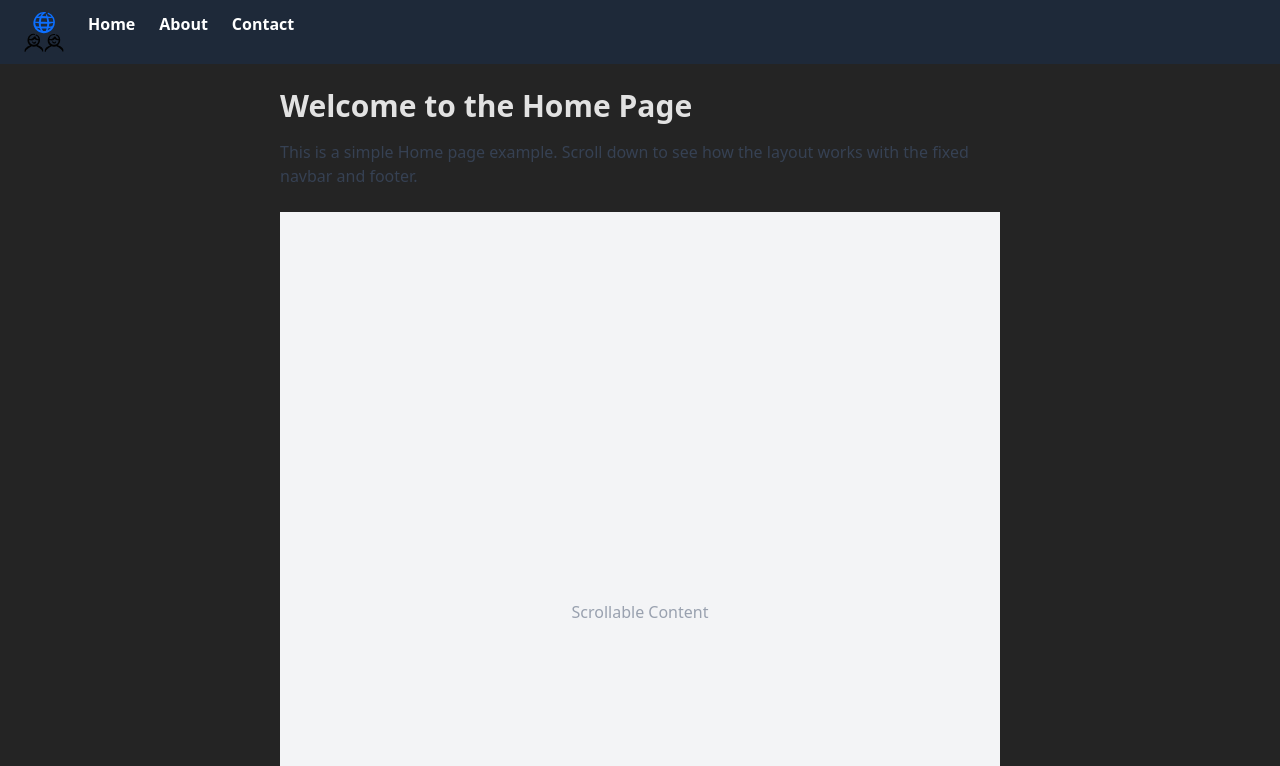
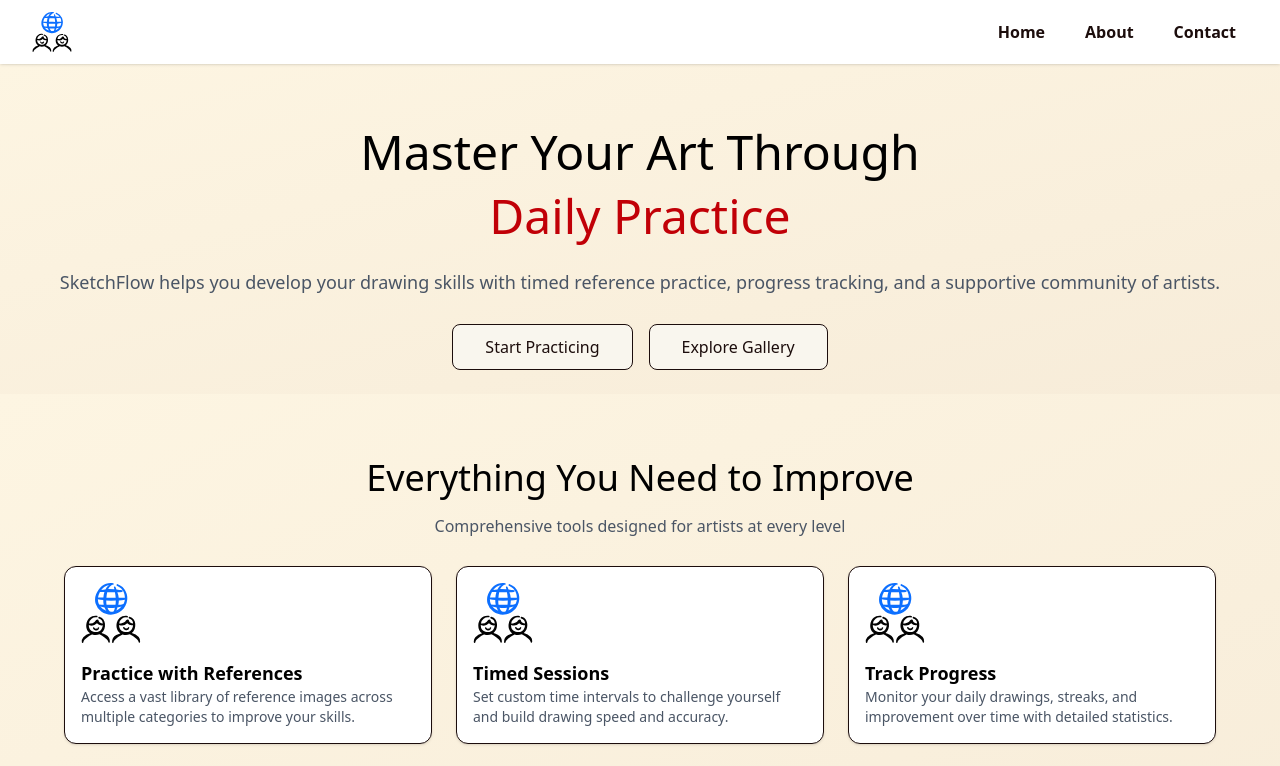
Before and after one commit to arz-main/TheSocialSite, a React (Vite) app in the folder frontend/: page / in a window 1280 px wide. Shown: the top 766 px of the page. Built offline with nearby package versions, Linux system fonts and the light colour scheme.

Commit message:
am incercat sa adaug teme (tot nu stiu cum) si am refacut pagina "Home"

```diff
--- a/frontend/src/components/layout/Footer.tsx
+++ b/frontend/src/components/layout/Footer.tsx
@@ -1,17 +1,13 @@
-// src/components/layout/Footer.tsx
 import { Link } from "react-router-dom";
 
 const Footer = () => {
     return (
         <footer className="w-full bg-gray-800 text-white mt-12">
-            {/* Site map links */}
             <div className="flex justify-center space-x-6 py-2">
                 <Link to="/" className="hover:underline text-xs text-gray-300">Home</Link>
                 <Link to="/about" className="hover:underline text-xs text-gray-300">About</Link>
                 <Link to="/contact" className="hover:underline text-xs text-gray-300">Contact</Link>
             </div>
-
-            {/* Year / copyright */}
             <div className="text-center text-gray-400 text-[10px] pb-2">
                 &copy; {new Date().getFullYear()} TheSocialSite
             </div>
--- a/frontend/src/components/layout/Navbar.tsx
+++ b/frontend/src/components/layout/Navbar.tsx
@@ -3,12 +3,12 @@ import ReactLogo from '../../assets/world_logo.svg';
 
 const Navbar = () => {
 	return (
-		<nav className="fixed top-0 left-0 w-full h-16 bg-gray-800 text-white flex items-center px-6 z-50">
-			<div className="flex space-x-6">
-				<img src={ReactLogo} alt="React Logo" className="h-10 w-10" />
-				<Link to="/" className="hover:underline font-semibold">Home</Link>
-				<Link to="/about" className="hover:underline font-semibold">About</Link>
-				<Link to="/contact" className="hover:underline font-semibold">Contact</Link>
+		<nav className="shadow fixed top-0 left-0 w-full h-16 bg-white text-text flex items-center justify-between px-8">
+			<img src={ReactLogo} alt="React Logo" className="h-10 w-10" />
+			<div className="flex gap-4">
+				<Link to="/" className="hover:bg-[#fdf5e2] py-2 px-3 rounded-xl border-none font-semibold">Home</Link>
+				<Link to="/about" className="hover:bg-[#fdf5e2]  py-2 px-3 rounded-xl border-none font-semibold">About</Link>
+				<Link to="/contact" className="hover:bg-[#fdf5e2]  py-2 px-3 rounded-xl border-none font-semibold">Contact</Link>
 			</div>
 		</nav>
 	);
--- /dev/null
+++ b/frontend/src/components/ui/Card.tsx
@@ -0,0 +1,24 @@
+type CardProp = {
+	img : string
+	title: string
+	description : string
+}
+
+function Card(props : CardProp){
+	return (
+		<div className="w-full rounded-xl border bg-white p-4 shadow">
+			<img className="w-15 h-15 object-contain mb-4"
+				src={props.img}
+				alt={props.title}
+			/>
+			<h3 className="text-lg text-black font-semibold">
+				{props.title}
+			</h3>
+			<p className="text-sm text-gray-600">
+				{props.description}
+			</p>
+		</div>
+	)
+}
+
+export default Card
--- a/frontend/src/index.css
+++ b/frontend/src/index.css
@@ -5,16 +5,18 @@
 	line-height: 1.5;
 	font-weight: 400;
 
-	color-scheme: light dark;
-	color: rgba(255, 255, 255, 0.87);
-	background-color: #242424;
+	/*
+	Background/light: #EDE4D5
+	Accent/red: #C24A48
+	Text: #1C0D0C
+	*/
+	color-scheme: light;
+	color: #1C0D0C;
+	background-color: #EDE4D5;
+
 
 	font-synthesis: none;
 	text-rendering: optimizeLegibility;
 	-webkit-font-smoothing: antialiased;
 	-moz-osx-font-smoothing: grayscale;
 }
-
-body {
-	margin: 0;
-}
--- a/frontend/src/pages/Home.tsx
+++ b/frontend/src/pages/Home.tsx
@@ -1,14 +1,41 @@
+import Card from "../components/ui/Card"
+import DefaultLogo from "../assets/world_logo.svg"
 const Home = () => {
 	return (
-		<div className="max-w-3xl mx-auto p-6">
-			<h1 className="text-3xl font-bold mb-4">Welcome to the Home Page</h1>
-			<p className="text-gray-700 mb-6">
-				This is a simple Home page example. Scroll down to see how the layout works with the fixed navbar and footer.
-			</p>
-			<div className="h-[800px] bg-gray-100 flex items-center justify-center text-gray-400">
-				Scrollable Content
-			</div>
-		</div>
+		<>
+			<section className="mx-screen w-full flex flex-col items-center gap-3 p-6 bg-gradient-to-br from-[#fdf5e2] to-[#f7ecd9]">
+				<div className="flex flex-col items-center pt-10">
+					<h1 className="text-black text-5xl mb-4">Master Your Art Through</h1>
+					<h1 className="text-red-700 text-5xl mb-4">Daily Practice</h1>
+				</div>
+				<h1 className="text-black text-center text-lg text-gray-600">
+					SketchFlow helps you develop your drawing skills with timed reference practice, progress tracking, and a supportive community of artists.
+				</h1>
+				<div className="flex gap-4 pt-4">
+					<button className="hover:bg-[#C24A48] bg-[#F9F6EE] hover:text-white border rounded-lg py-2.5 px-8">
+						Start Practicing
+					</button>
+					<button className="hover:bg-[#C24A48] bg-[#F9F6EE] hover:text-white border rounded-lg py-2.5 px-8">
+						Explore Gallery
+					</button>
+				</div>
+			</section>
+			<section className="mx-screen w-full flex flex-col items-center gap-3 p-6 bg-gradient-to-br from-[#fdf5e2] to-[#f7ecd9]">
+				<div className="flex flex-col items-center pt-10">
+					<h1 className="text-black text-4xl mb-4">Everything You Need to Improve</h1>
+					<h1 className="text-black text-gray-600 mb-4">Comprehensive tools designed for artists at every level</h1>
+				</div>
+				<div className="grid gap-6 w-full max-w-6xl sm:grid-cols-1 md:grid-cols-2 lg:grid-cols-3">
+					<Card img={DefaultLogo} title="Practice with References" description="Access a vast library of reference images across multiple categories to improve your skills." />
+					<Card img={DefaultLogo} title="Timed Sessions" description="Set custom time intervals to challenge yourself and build drawing speed and accuracy." />
+					<Card img={DefaultLogo} title="Track Progress" description="Monitor your daily drawings, streaks, and improvement over time with detailed statistics." />
+					<Card img={DefaultLogo} title="Earn Badges" description="Unlock achievements and badges as you reach milestones in your artistic journey." />
+					<Card img={DefaultLogo} title="Community" description="Share your work and get inspired by drawings from artists around the world." />
+				</div>
+
+			</section>
+
+		</>
 	);
 };
 
--- /dev/null
+++ b/frontend/src/themes/dark.css
@@ -0,0 +1,5 @@
+[data-theme='dark'] {
+  --color-primary: 74, 222, 128; /* example emerald-400 */
+  --color-text-default: 229, 231, 235; /* example gray-200 */
+  --color-background-default: 31, 41, 55; /* gray-800 */
+}
--- /dev/null
+++ b/frontend/src/themes/light.css
@@ -0,0 +1,5 @@
+[data-theme='light'] {
+  --color-primary: 34, 197, 94; /* example green-500 in RGB format */
+  --color-text-default: 17, 24, 39; /* example gray-900 */
+  --color-background-default: #ede4d5;
+}
--- /dev/null
+++ b/frontend/tailwind.config.ts
@@ -0,0 +1,18 @@
+import type { Config } from 'tailwindcss';
+
+const config: Config = {
+  content: ['./src/**/*.{js,ts,jsx,tsx}'], // make sure all TSX files are scanned
+  theme: {
+    extend: {
+      colors: {
+        bg: '#EDE4D5',       // background / light
+        primary: '#C24A48',  // accent / red
+        text: '#1C0D0C',     // main text
+        secondary: '#F5F0E8', // optional tertiary highlight
+      },
+    },
+  },
+  plugins: [],
+};
+
+export default config;
```
Also changed, not shown: frontend/src/layouts/init.txt (deleted), frontend/src/theme/init.txt (deleted).
